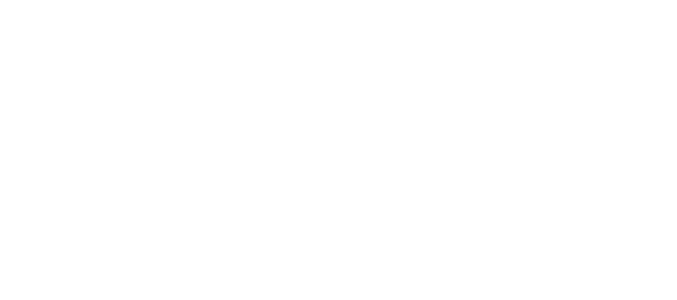
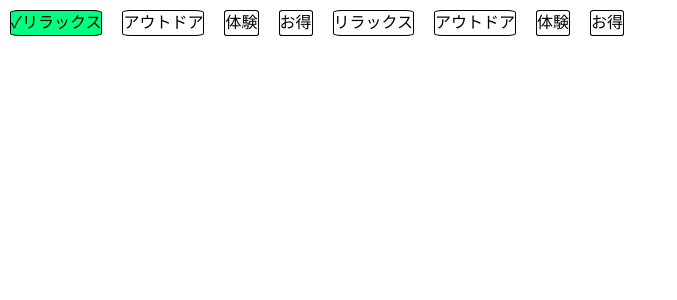
Before and after one commit to soloetsu/soloetsu_frontend, a React (Vite) app: page /tagAreaTest in a window 1280 px wide. Before the commit this address had no page. Shown: the top 300 px of the page, without its empty margins (0-677 px from the left). Built offline with nearby package versions, Linux system fonts and the light colour scheme; a web font is replaced by a local one.

Commit message:
TagAreaTest

```diff
--- a/src/App.jsx
+++ b/src/App.jsx
@@ -5,6 +5,7 @@
 import CardTest from "./pages/CardTest";
 import SubVisualTest from "./pages/SubVisualTest";
 import SliderTest from "./pages/SliderTest";
+import TagAreaTest from "./pages/TagAreaTest";
 import { BrowserRouter as Router, Routes, Route } from "react-router-dom";
 
 function App() {
@@ -15,6 +16,7 @@
 				<Route path="/cardTest" element={<CardTest />} />
 				<Route path="/subVisualTest" element={<SubVisualTest />} />
 				<Route path="/sliderTest" element={<SliderTest />} />
+				<Route path="/tagAreaTest" element={<TagAreaTest />} />
 			</Routes>
 		</Router>
 	);
--- /dev/null
+++ b/src/components/TagArea/index.jsx
@@ -0,0 +1,63 @@
+import React from "react";
+
+const DEFAULT_STYLE = {
+	display: "inline-block",
+	padding: "0.5rem 1rem",
+	border: "1px solid #ccc",
+	borderRadius: "0.25rem",
+	backgroundColor: "#fff",
+	fontSize: "1rem",
+	fontWeight: "400",
+	lineHeight: "1.5",
+	color: "#212529",
+	textAlign: "center",
+	whiteSpace: "nowrap",
+	verticalAlign: "middle",
+	cursor: "pointer",
+	userSelect: "none",
+};
+
+const PARENT_STYLE = {
+	display: "flex",
+	alignItems: "flex-start",
+	flexWrap: "wrap",
+	height: "100%",
+}
+
+const CHILED_STYLE = {
+	margin: "10px",
+}
+
+const BUTTON_STYLE = {
+	backgroundColor: "#fff",
+	border: '1px solid black',
+	borderRadius: "10%",
+}
+
+const BUTTON_STYLE_ONCLICK = {
+	backgroundColor: "#00ff7f",
+	border: '1px solid black',
+	borderRadius: "10%",
+}
+
+const CHECKMARK_STYLE = {
+}
+
+const Button = ({ tag }) => {
+	return (
+		<div>
+				<div style={PARENT_STYLE}>
+  					<div style={CHILED_STYLE}><button style={BUTTON_STYLE_ONCLICK}><span style={CHECKMARK_STYLE}>&#x2713;</span>リラックス</button></div>
+  					<div style={CHILED_STYLE}><button style={BUTTON_STYLE}>アウトドア</button></div>
+  					<div style={CHILED_STYLE}><button style={BUTTON_STYLE}>体験</button></div>
+  					<div style={CHILED_STYLE}><button style={BUTTON_STYLE}>お得</button></div>
+  					<div style={CHILED_STYLE}><button style={BUTTON_STYLE}>リラックス</button></div>
+  					<div style={CHILED_STYLE}><button style={BUTTON_STYLE}>アウトドア</button></div>
+  					<div style={CHILED_STYLE}><button style={BUTTON_STYLE}>体験</button></div>
+  					<div style={CHILED_STYLE}><button style={BUTTON_STYLE}>お得</button></div>
+				</div>
+		</div>
+	);
+};
+
+export default Button;
--- /dev/null
+++ b/src/pages/TagAreaTest.jsx
@@ -0,0 +1,8 @@
+import React from "react";
+import TagArea from "@/components/TagArea";
+
+const TagAreaTest = () => {
+	return <TagArea />;
+};
+
+export default TagAreaTest;
```
